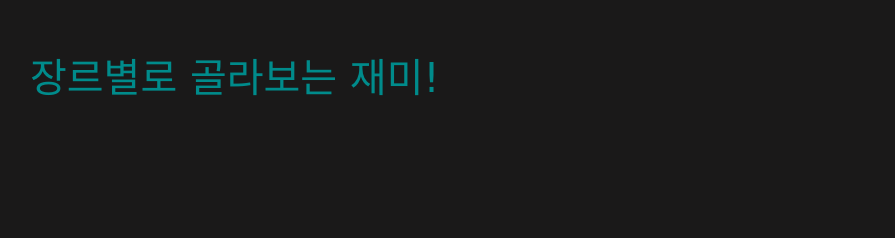
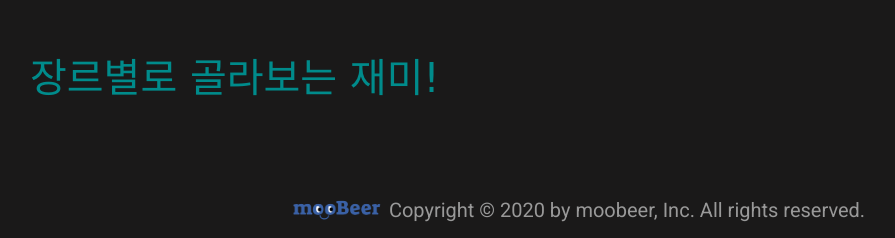
Before and after one commit to Jiyoon-park/finalProject, a Django app: page /index/ in a window 1280 px wide. Shown: the part 938-1176 px from the top of the page, without its empty margins (55-950 px from the left). Before the commit the page ends 1034 px from the top, so only its background shows below. Run offline with Django 3.2, Linux system fonts and the light colour scheme; data that the repository does not hold is empty; parts of the project's set-up code (start-up, migrations or seed data) failed here and were passed over; some libraries are stand-ins or nearby versions; some web fonts are replaced.

Commit message:
0617 | Add footer

```diff
--- a/movies/static/movies/index.css
+++ b/movies/static/movies/index.css
@@ -165,7 +165,6 @@ header img {
     margin-top: 3%;
 }
 
-
 /* 랭킹 리스트 */
 .rank {
     font-size: 1rem;
@@ -197,3 +196,5 @@ header img {
     font-size: 13px;
     color: #333;
 }
+
+/* footer */
--- a/movies/templates/movies/index.html
+++ b/movies/templates/movies/index.html
@@ -152,10 +152,8 @@
                     {% endfor %}
                   </div>
                 <!-- </section> -->
-
-
-
             </div>
         </div>
+        {% include '__footer.html' %}
     </body>
 {% endblock %}
--- a/movies/templates/movies/movie_detail.html
+++ b/movies/templates/movies/movie_detail.html
@@ -122,6 +122,7 @@
         </div>
       </section>
     </div>
+    {% include '__footer.html' %}
   </div>
 
 {% endblock %}
--- a/movies/templates/movies/review_detail.html
+++ b/movies/templates/movies/review_detail.html
@@ -111,7 +111,7 @@
         </div>
       </div>
     </div>
-
+    {% include '__footer.html' %}
   </section>
 
   <script src="https://cdn.jsdelivr.net/npm/axios/dist/axios.min.js"></script>
--- a/movies/templates/movies/search.html
+++ b/movies/templates/movies/search.html
@@ -61,5 +61,6 @@
                 </div>
             </div>
         </div>
+        {% include '__footer.html' %}
     </body>
 {% endblock %}
--- a/movies/views.py
+++ b/movies/views.py
@@ -131,7 +131,7 @@ def movie_detail(request, movie_pk):
         'reviews': reviews,
         # 'videoUrl': videoUrl,
         'page_obj': page_obj,
-        'able': Review.objects.filter(Q(user_id=request.user.id) & Q(movie_id=movie.id))[0],
+        'able': Review.objects.filter(Q(user_id=request.user.id) & Q(movie_id=movie.id)),
     }
     return render(request, 'movies/movie_detail.html', context)
 
@@ -155,7 +155,6 @@ def review_create(request, movie_pk):
         else: return redirect('movies:movie_detail', movie_pk)
     else:
         return redirect('accounts:login')
-
 
 def review_detail(request, review_pk):
     review = get_object_or_404(Review, pk=review_pk)
--- /dev/null
+++ b/templates/__footer.html
@@ -0,0 +1,22 @@
+<!-- As a heading -->
+<style>
+    .footer {
+        display: flex;
+        justify-content: center;
+        align-items: center;
+        color: #999;
+        font-family: 'Roboto', sans-serif;
+        margin-top: 5%;
+    }
+
+    .footer img {
+        width: 100px;
+    }
+
+
+</style>
+
+<nav class="navbar footer">
+    <div><a href="{% url 'movies:index' %}"><img src="/static/images/logo.png" alt="logo"></a></div>
+    <span class="navbar-brand mb-0 h1 text-center">Copyright © 2020 by moobeer, Inc. All rights reserved.</span>
+</nav>
```
